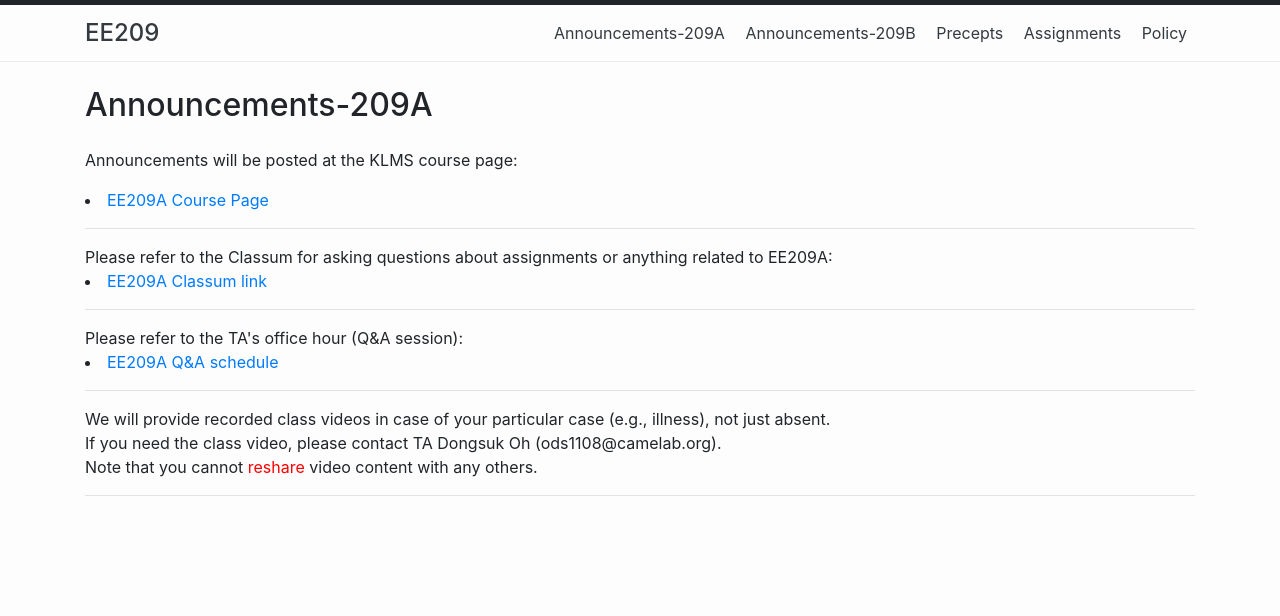
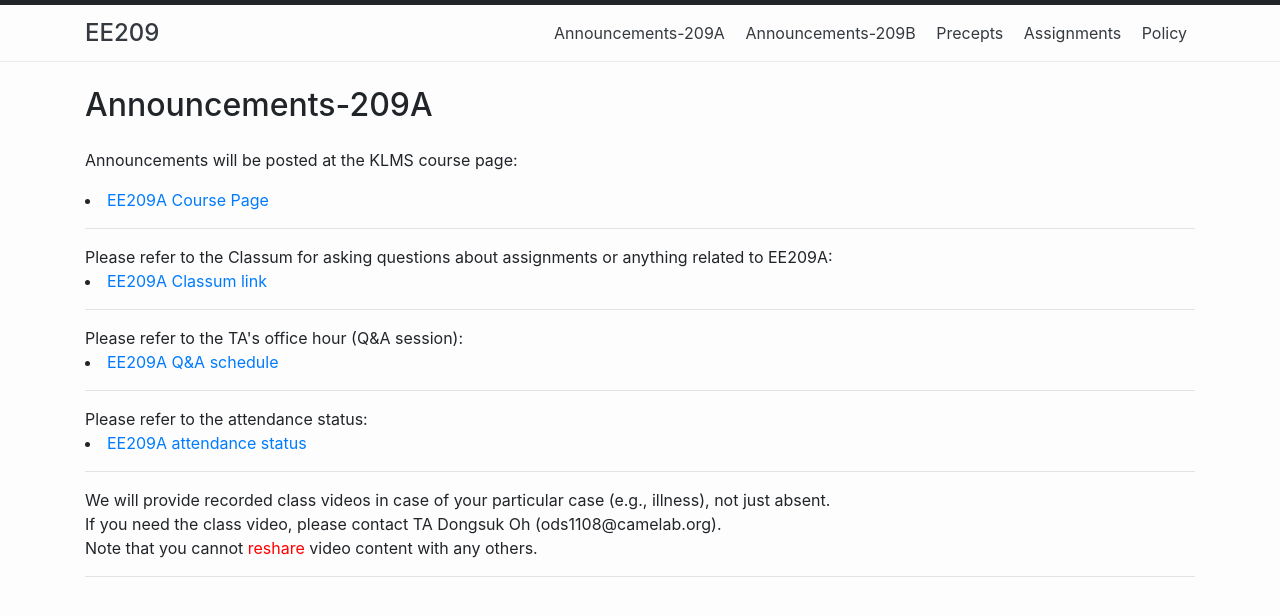
Before and after one commit to ee209-2020-fall/ee209-2020-fall, a Jekyll site: the page built from announcementsA.md, in a window 1280 px wide. Shown: the top 616 px of the page. Built offline with Jekyll 4.4.1, drawn with Linux system fonts in a browser that asks for light colours.

Commit message:
add attendance link

```diff
--- a/announcementsA.md
+++ b/announcementsA.md
@@ -16,6 +16,10 @@ Please refer to the TA's office hour (Q&A session): <br>
 <li class="toclevel-1"> <a href="https://docs.google.com/spreadsheets/d/1eAmyQk8tKRAGcJg8VOMzmE3TjUAy5kv9tUkfkC8vM8M/edit?usp=sharing">EE209A Q&A schedule</a><br>
 
 <hr><p></p>
+Please refer to the attendance status: <br>
+<li class="toclevel-1"> <a href="https://docs.google.com/spreadsheets/d/13diQlGu-VbPdLd9fkToArNd5HGmvbyoxYQrvva36IEc/edit?usp=sharing">EE209A attendance status</a><br>
+
+<hr><p></p>
 We will provide recorded class videos in case of your particular case (e.g., illness), not just absent. <br>
 If you need the class video, please contact TA Dongsuk Oh (ods1108@camelab.org). <br>
 Note that you cannot <font color="#FF0000">reshare</font> video content with any others.
```
